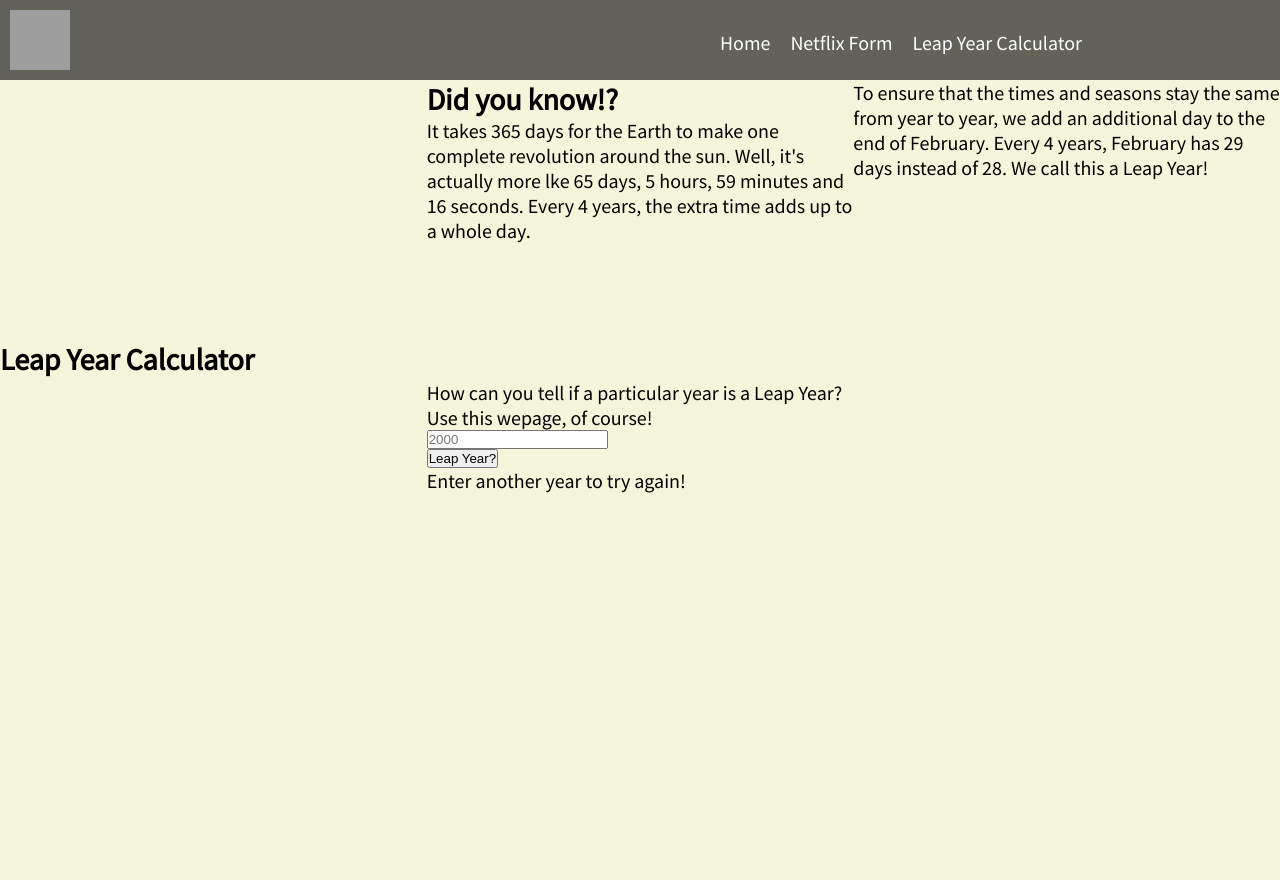
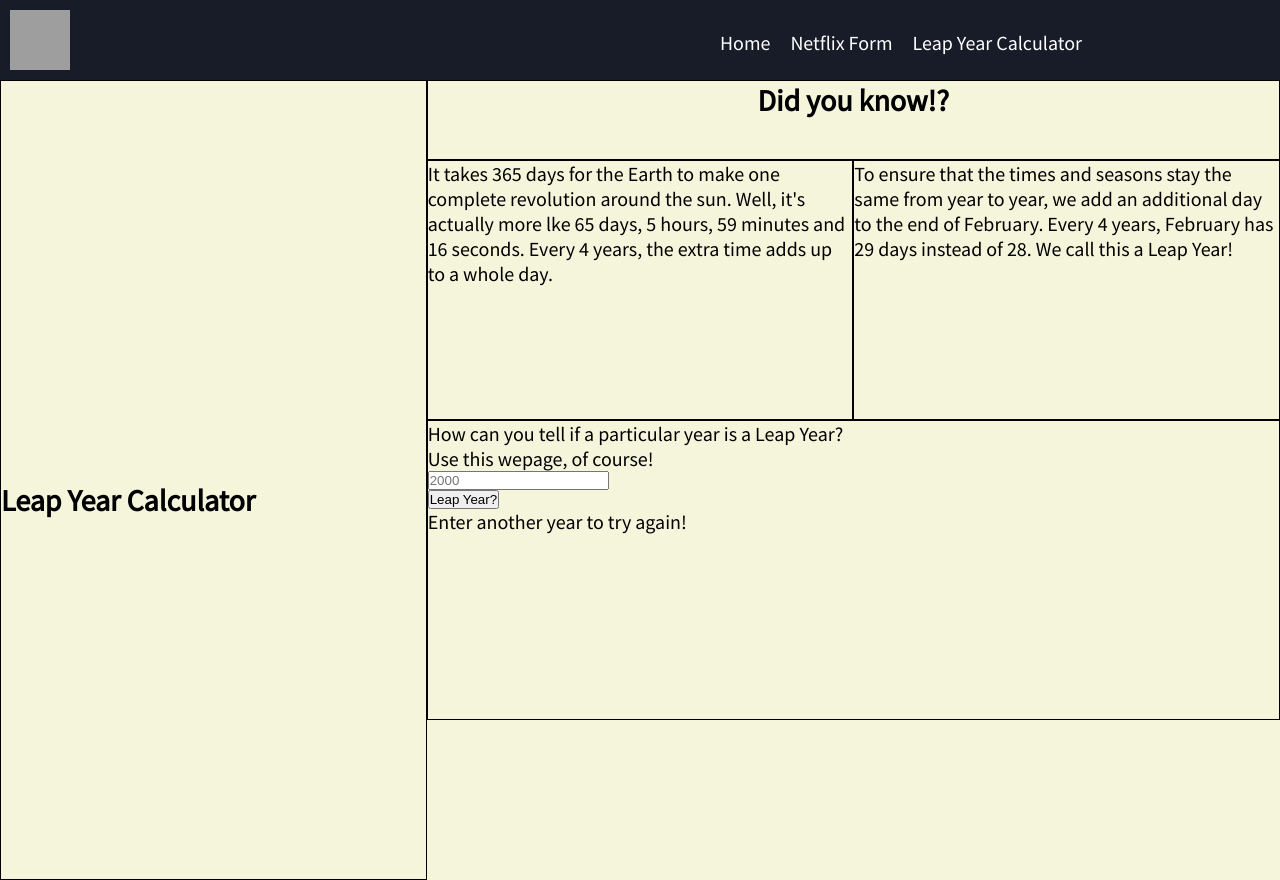
Before and after one commit to dean-the-dream/leap-year-test, a plain HTML site: page index.html in a window 1280 px wide. Before the commit the page ends 800 px from the top, so only its background shows below. Drawn offline with Linux system fonts and the light colour scheme; grey boxes are pictures that could not be loaded.

Commit message:
fix: update css

```diff
--- a/index.html
+++ b/index.html
@@ -23,8 +23,11 @@
     <section id="title" class="float-break">
         <h1>Leap Year Calculator</h1>
     </section>
+    <section id="header">
+        <h2>Did you know!?</h2>
+    </section>
     <section id="content1">
-        <h2>Did you know!?</h2>
+
         <p>
             It takes 365 days for the Earth to make one complete revolution around the sun.
             Well, it's actually more lke 65 days, 5 hours, 59 minutes and 16 seconds.
--- a/main.css
+++ b/main.css
@@ -14,8 +14,8 @@ body {
     font-size: 20px;
 }
 nav {
-   overflow: auto;
-   background-color: rgba(0, 0, 0, .60);
+    overflow: auto;
+    background-color: rgba(23, 28, 40);
 }
 
 nav div {
@@ -39,11 +39,13 @@ nav ul li{
     clear: both;
 }
 
+
 section {
     float: left;
     width: 33.333%;
-    height: 600px;
+    height: 100vh;
 }
+
 
 a {
     color: white;
@@ -51,10 +53,22 @@ a {
 }
 
 section#title h1 {
-    margin: 260px auto;
+    margin: 50vh auto;
 }
+
+section#header {
+    height: 80px;
+    width: 66.66%;
+    text-align: center;
+}
+
+/* section#header h2 {
+    width: auto;
+    margin: auto;
+} */
+
 #content1, #content2{
-    height: 300px;
+    height: 260px;
 }
 main{
     width:66.666%;
@@ -62,6 +76,6 @@ main{
     float: left;
 }
 
-/* main,section, nav {
+main,section, nav h2 {
     border: solid black 1px;
-} */
+}
```
